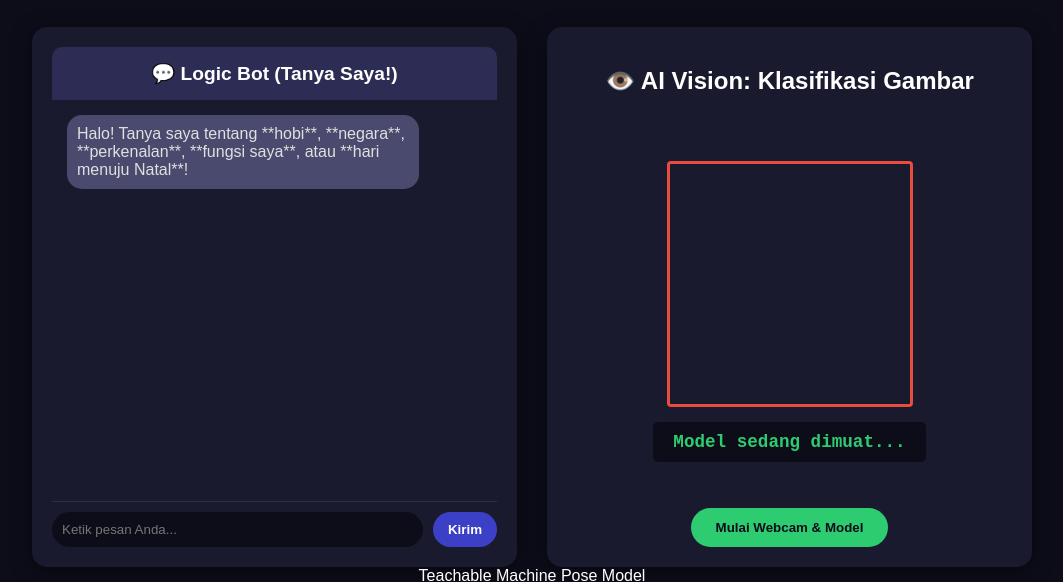
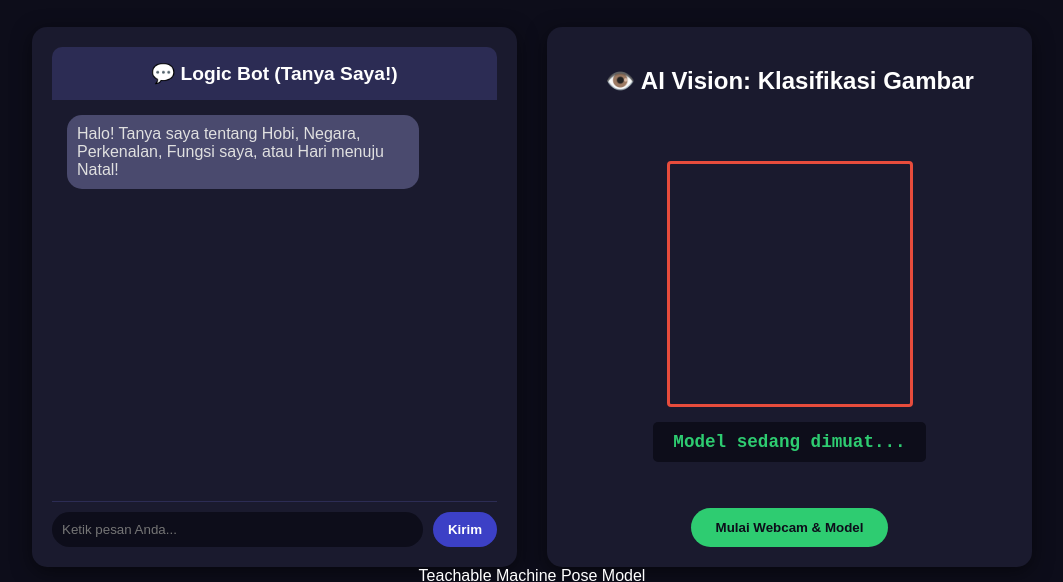
Before and after one commit to tetelepta-tech/tetelepta.github.io, a plain HTML site: page MODEL/index.html in a window 1280 px wide. Shown: the part 127-709 px from the top of the page, without its empty margins (108-1171 px from the left). Drawn offline with Linux system fonts and the light colour scheme; a script that the page names is missing.

Commit message:
Update index.html

```diff
--- a/MODEL/index.html
+++ b/MODEL/index.html
@@ -20,7 +20,7 @@
             </div>
             <div class="chatbot-body" id="chat-box">
                 <div class="message bot-message">
-                    Halo! Tanya saya tentang **hobi**, **negara**, **perkenalan**, **fungsi saya**, atau **hari menuju Natal**!
+                    Halo! Tanya saya tentang Hobi, Negara, Perkenalan, Fungsi saya, atau Hari menuju Natal!
                 </div>
             </div>
             <div class="chatbot-footer">
```
